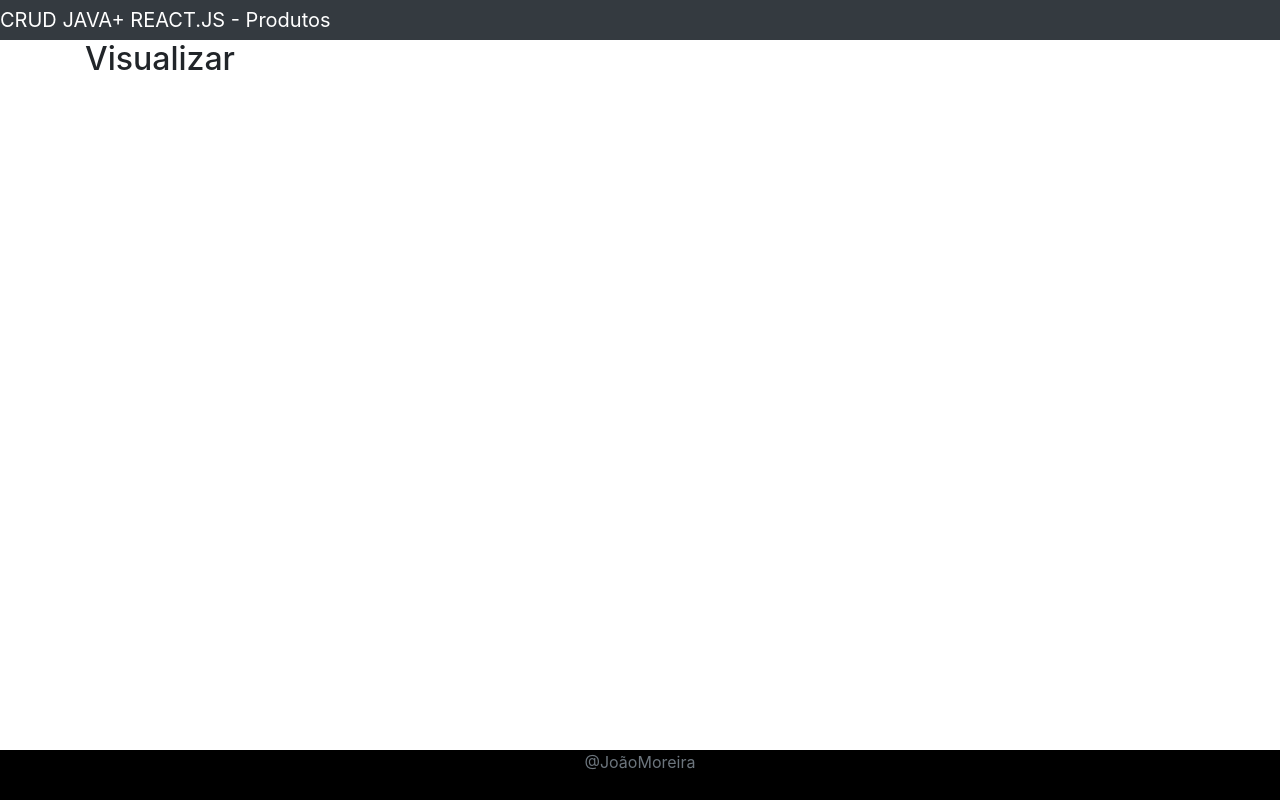
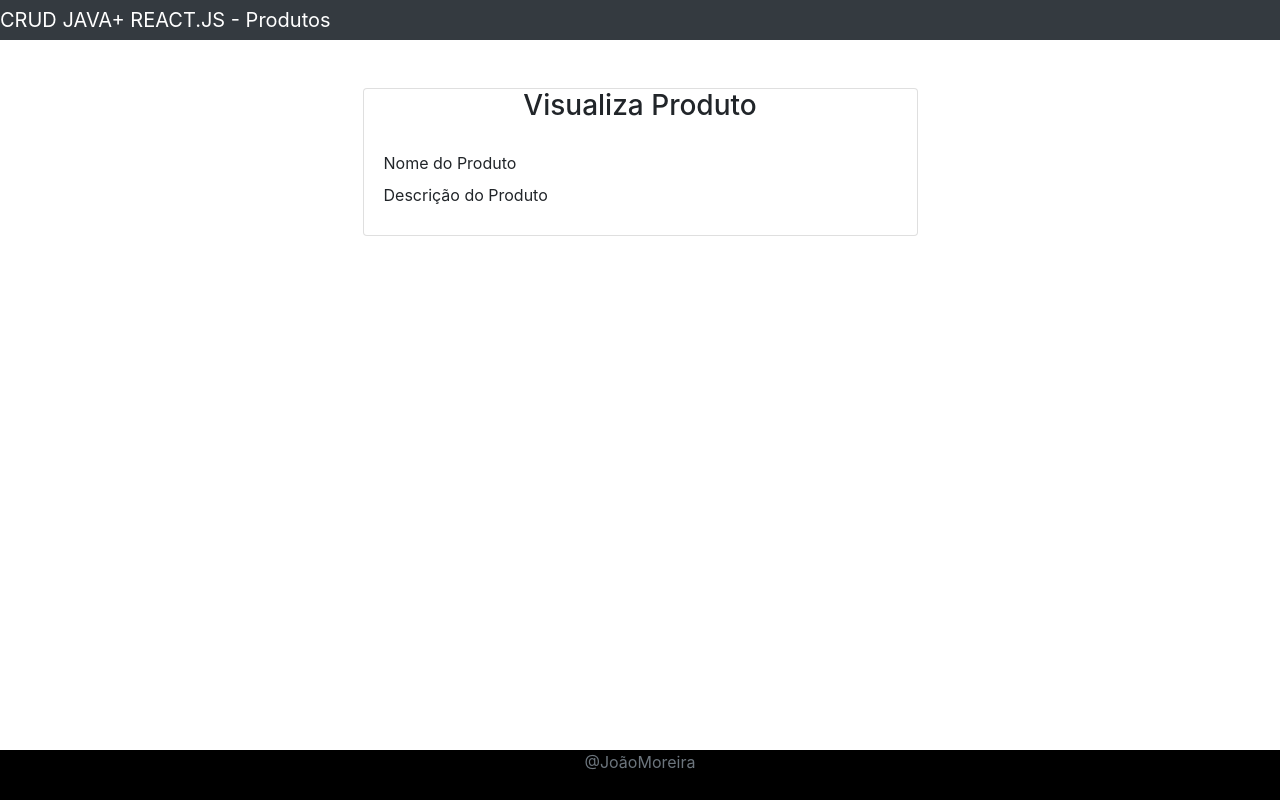
Before and after one commit to jhmoreira/crud-front, a React (Create React App) app: page /visualiza-produto/1 in a window 1280 px wide. Built offline with nearby package versions, Linux system fonts and the light colour scheme; no server answers.

Commit message:
Correcoes

```diff
--- a/src/components/ListaDeProdutos.jsx
+++ b/src/components/ListaDeProdutos.jsx
@@ -66,7 +66,7 @@ Servidor.deletaProduto(id).then(res=>{
                                     <td>
                                         <button onClick={()=> this.editaProduto(produtos.id)} className="btn btn-success">Atualiza Produto</button>
                                         <button onClick={()=> this.deletaProduto(produtos.id)} className="btn btn-danger" style={{marginLeft:"10px "}}>Deleta Produto</button>
-                                        <button onClick={()=> this.visualizaProduto(produtos.id)} className="btn btn-info" style={{marginLeft:"10px "}}>Visualizar Produto</button>
+                                        <button onClick={()=> this.visualizaProduto(produtos.id)} className="btn btn-info" style={{marginLeft:"10px "}}>Visualiza Produto</button>
                                     </td>
                                 </tr>
                             )
--- a/src/components/VisualizarProduto.jsx
+++ b/src/components/VisualizarProduto.jsx
@@ -1,20 +1,41 @@
 import React, {Component} from 'react'
+import Servidor from '../services/Servidor'
+import ListaDeProdutos from './ListaDeProdutos'
 
 class VisualizarProduto extends Component{
     constructor(props){
         super(props)
 
         this.state={
-          id: this.props.match.params.id
+          id: this.props.match.params.id,
+          produto:{
+
+          }
         }
     }
     componentDidMount(){
+        Servidor.recuperaProdutoPorId(this.state.id).then(res=>{
+            this.setState({produto: res.data});
+        })
 
     }
     render(){
         return(
             <div>
-                    <h2>Visualizar</h2>
+                <br/> <br/>
+               <div className="card col-md-6 offset-md-3">
+                    <h3 className="text-center">Visualiza Produto</h3>
+                    <div className="card-body">
+                        <div className="row">
+                            <label >Nome do Produto</label>
+                            <div>{this.state.produto.nomeProduto}</div>
+                        </div>
+                        <div className="row">
+                            <label >Descrição do Produto</label>
+                            <div>{this.state.produto.descricaoProduto}</div>
+                        </div>
+                    </div>
+               </div>
             </div>
         )
     }
```
